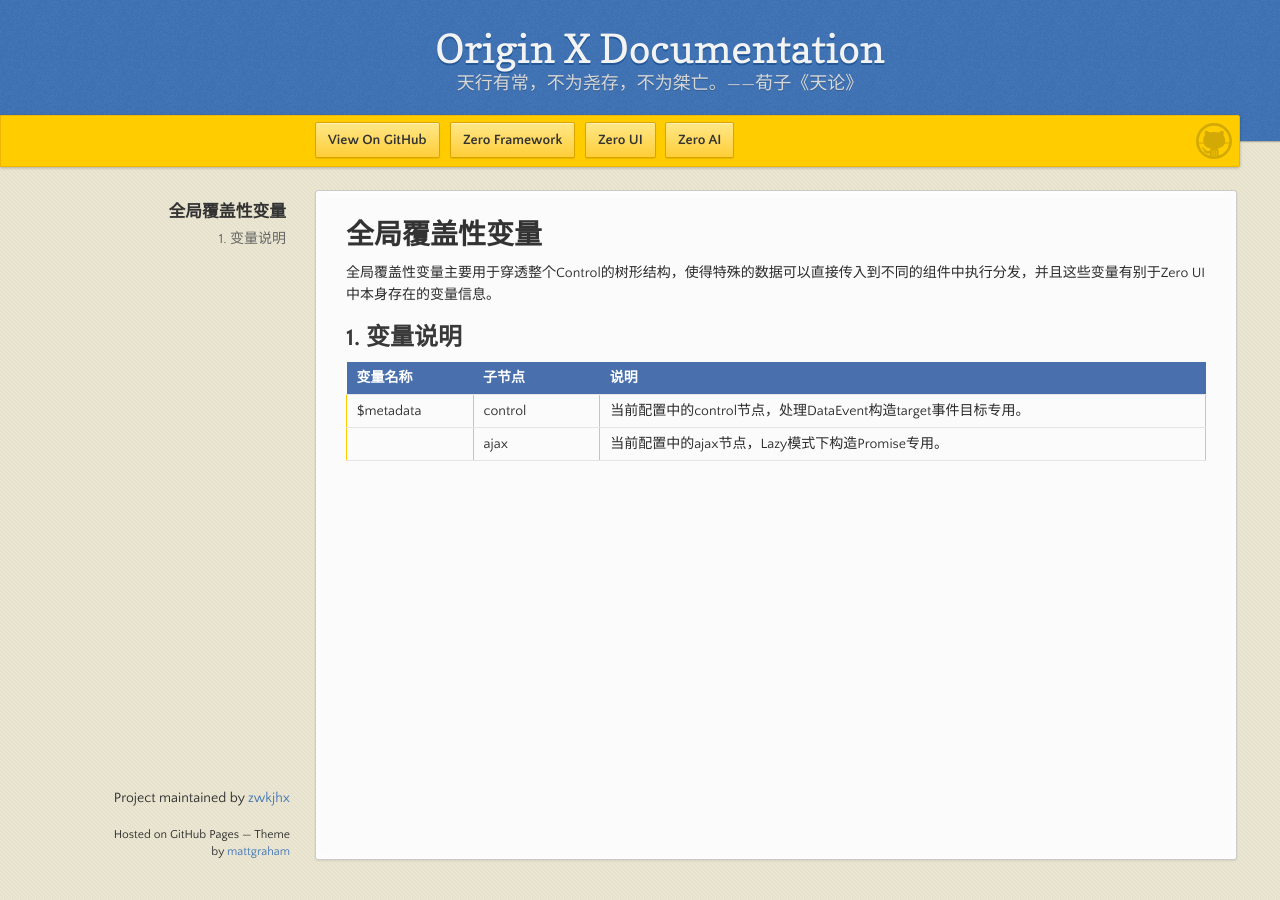
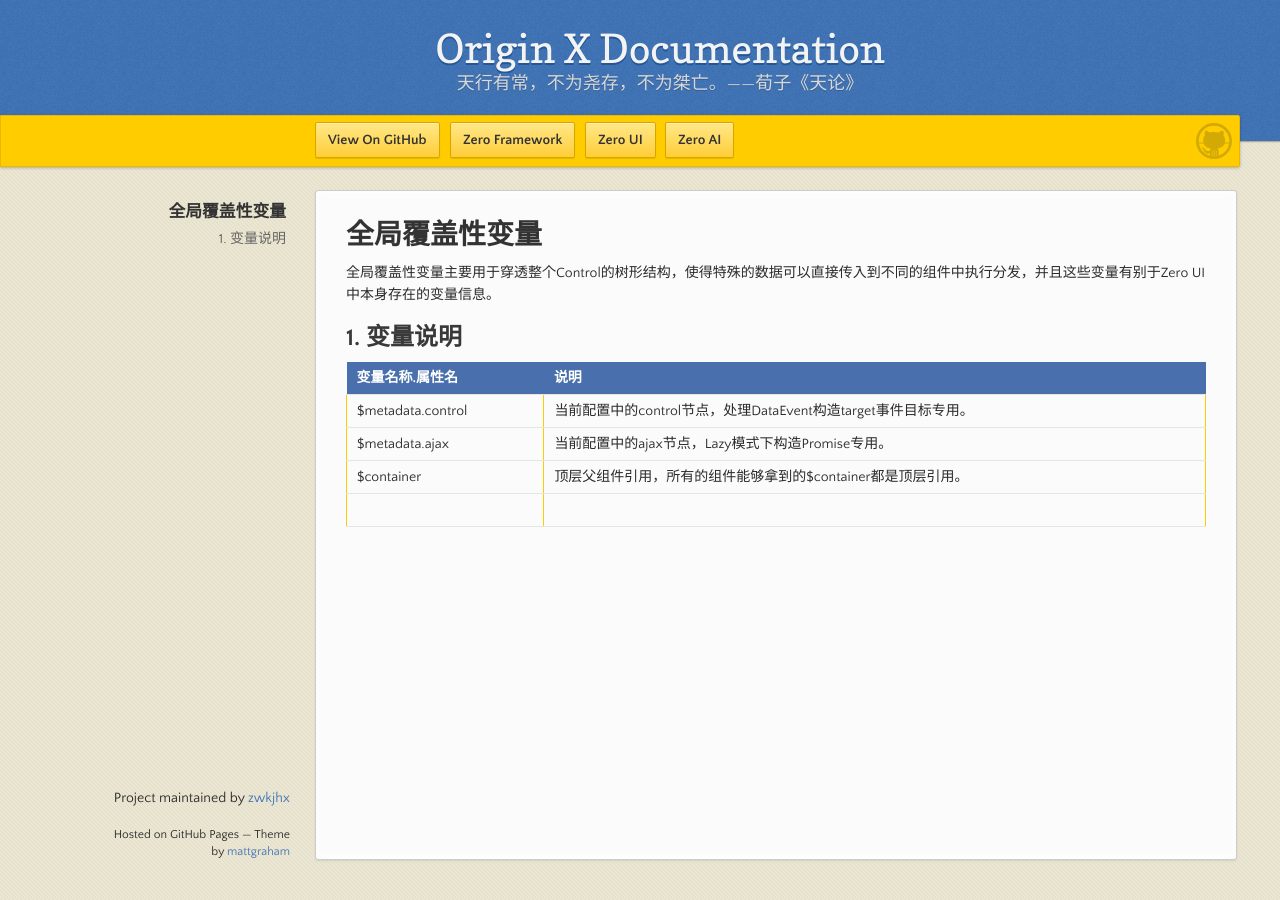
Before and after one commit to zwkjhx/ox-doc, a Jekyll site: the page built from specification/3-origin-xgui-fan/spo-016-quan-ju-fu-gai-xing-bian-liang.md, in a window 1280 px wide. Built offline with Jekyll 4.4.1, drawn with Linux system fonts in a browser that asks for light colours; our own code applies the rules of GitHub Pages for plain Markdown files.

Commit message:
Updates specification/3-origin-xgui-fan/spo-016-quan-ju-fu-gai-xing-bian-liang.md
Auto commit by GitBook Editor

```diff
--- a/specification/3-origin-xgui-fan/spo-016-quan-ju-fu-gai-xing-bian-liang.md
+++ b/specification/3-origin-xgui-fan/spo-016-quan-ju-fu-gai-xing-bian-liang.md
@@ -4,7 +4,9 @@
 
 ## 1. 变量说明
 
-| 变量名称 | 子节点 | 说明 |
-| :--- | :--- | :--- |
-| $metadata | control | 当前配置中的control节点，处理DataEvent构造target事件目标专用。 |
-|  | ajax | 当前配置中的ajax节点，Lazy模式下构造Promise专用。 |
+| 变量名称.属性名 | 说明 |
+| :--- | :--- |
+| $metadata.control | 当前配置中的control节点，处理DataEvent构造target事件目标专用。 |
+| $metadata.ajax | 当前配置中的ajax节点，Lazy模式下构造Promise专用。 |
+| $container | 顶层父组件引用，所有的组件能够拿到的$container都是顶层引用。 |
+|  |  |
```
